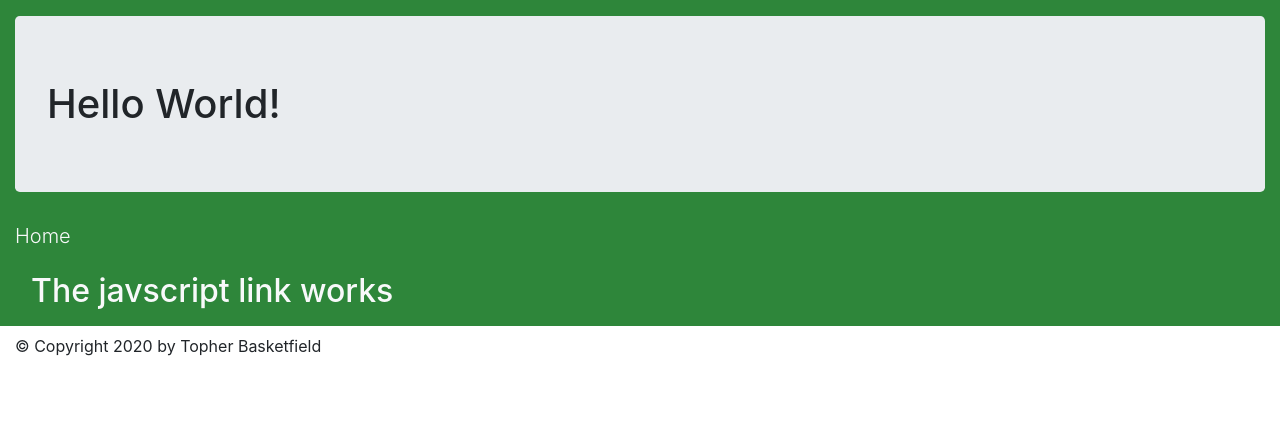
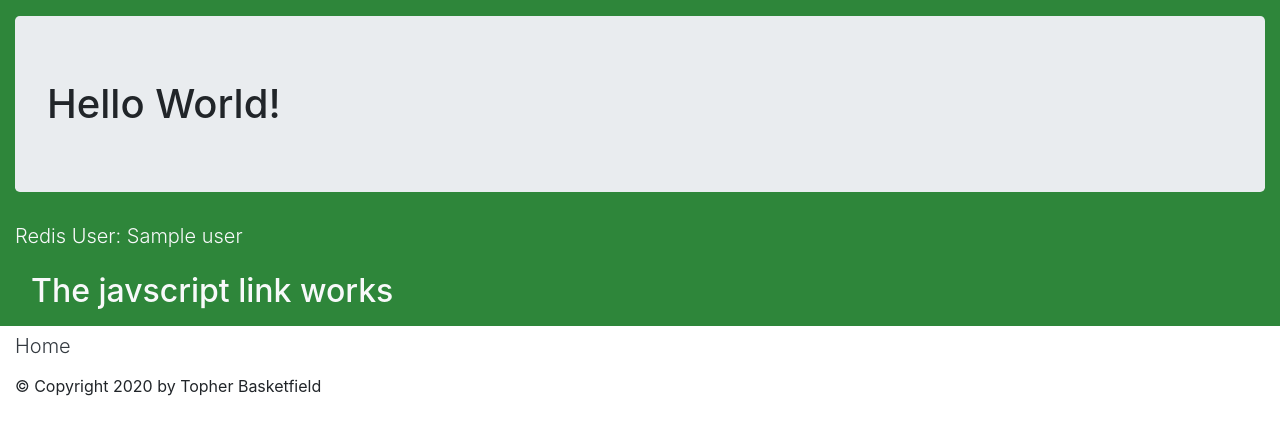
Before and after one commit to cbfield/flask-docker-app, a Flask app: template flask_app/web/templates/home.html in a window 1280 px wide. Shown: the top 435 px of the page. Run offline with Flask 2, Linux system fonts and the light colour scheme; the template is opened without the code that fills it: most values are stand-ins (such as "Sample title", 1, 10 or a date in 2020); some libraries are stand-ins or nearby versions.

Commit message:
flask app integrated with redis client

```diff
--- a/flask_app/web/middleware/__init__.py
+++ b/flask_app/web/middleware/__init__.py
@@ -0,0 +1 @@
+from .flask_redis_client import get_redis_client
--- /dev/null
+++ b/flask_app/web/middleware/flask_redis_client.py
@@ -0,0 +1,5 @@
+import redis
+
+
+def get_redis_client():
+    return redis.Redis(host = '172.28.1.4', port = 6379, password = 'SeCrEtPaSsWoRd', decode_responses = True)
--- a/flask_app/web/templates/base.html
+++ b/flask_app/web/templates/base.html
@@ -12,6 +12,9 @@
 </head>
 <body>
     {% block content %}{% endblock %}
+    <div class="container-fluid mb-3" id="title-checker">
+        <h6 class="lead text-dark">{{ title|capitalize }}</h6>
+    </div>
 
     <div class="footer container-fluid">
         &copy; Copyright {{ now.year }} by Topher Basketfield
--- a/flask_app/web/templates/home.html
+++ b/flask_app/web/templates/home.html
@@ -5,6 +5,6 @@
 {% block content %}
 <section class="container-fluid pt-3" id="content">
     <h1 class="jumbotron">Hello World!</h1>
-    <h6 class="lead text-light">Home</h6>
+    <h3 class="lead text-light">Redis User: {{ context.user }}</h3>
 </section>
 {% endblock %}
```
Also changed, not shown: flask_app/web/views/home.py (+6 -2 lines).
